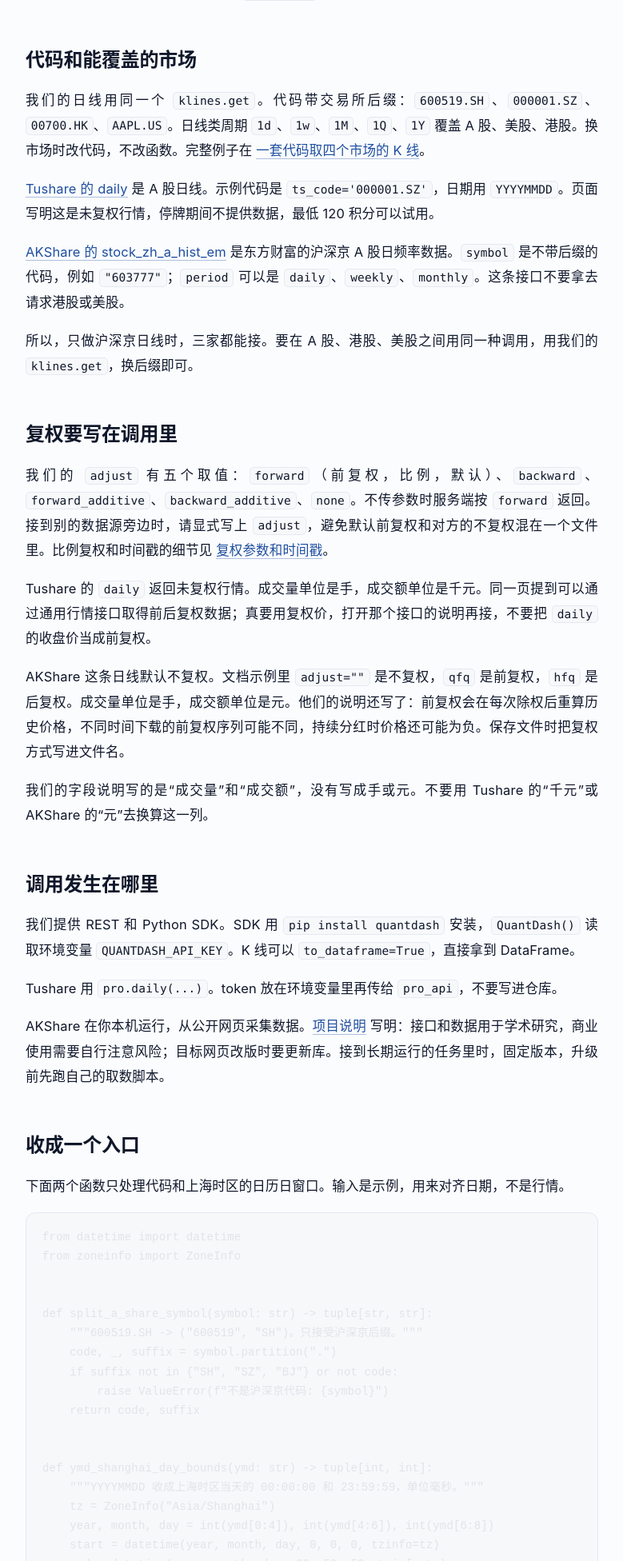
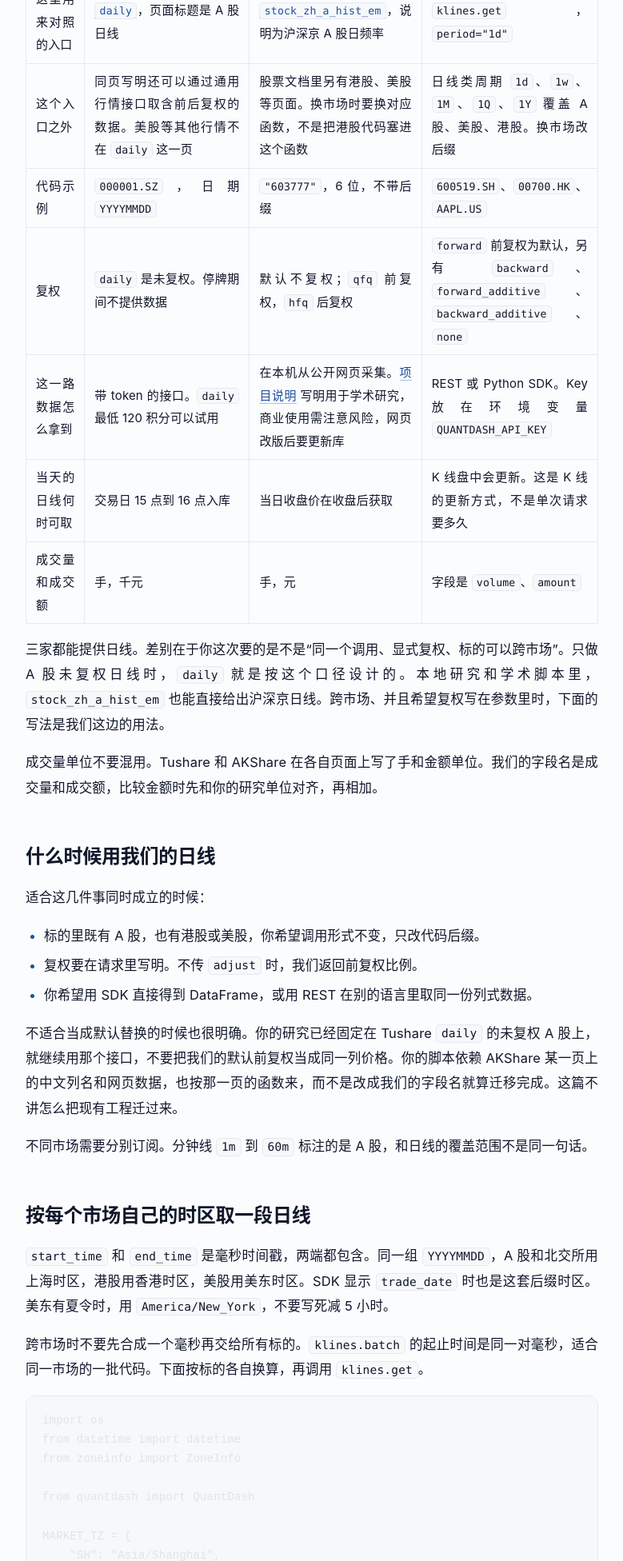
Before and after one commit to quantdash-net/blog, an Astro site: page /posts/document-compare-tushare-akshare-quantdash in a window 1280 px wide. Shown: the part 848-2800 px from the top of the page at 80% size, without its empty margins (112-891 px from the left). Built offline with nearby package versions, Linux system fonts and the light colour scheme; Astro itself is replaced by a stand-in of ours; code samples lack their colours.

Commit message:
重写日线对比稿：对照保留三家，示例只写 QuantDash
去掉三数据源切换器。并列说明共同的日线差异，跨市场取数按各市场时区调用 klines.get。

Co-authored-by: benchmark_cc <Carlosxiaoqing@users.noreply.github.com>

````diff
--- a/src/content/posts/document-compare-tushare-akshare-quantdash.md
+++ b/src/content/posts/document-compare-tushare-akshare-quantdash.md
@@ -1,89 +1,82 @@
 ---
-title: 取同一段日线：Tushare、AKShare 和 QuantDash 怎么接到项目里
-description: 围绕个人量化里最常见的日线任务，说明三家在代码格式、复权、调用方式和后续维护上的差别，以及什么时候直接用我们的 K 线接口。
+title: 取同一段日线：Tushare、AKShare 和 QuantDash
+description: 同一项日线任务下，三家在代码、复权和调用方式上各是什么。后半说明什么时候用我们的 K 线，以及怎样按市场时区取出 A 股、港股、美股日线。
 date: 2026-11-16
 category: 常见问题
 tags: [选型, Tushare, AKShare, 行情数据]
 ---
-研究代码里最先需要的，通常是一段口径明确的日线：哪只标的、哪段日期、前复权还是不复权。Tushare、AKShare 和我们都能接到这个任务上，但代码写法、复权参数和维护方式不一样。这篇只谈日线怎么取、怎么放进自己的函数。更一般的选型问题见 [行情数据 API 怎么选](/posts/choose-market-data-api/)，免费来源的类型见 [免费 / 低成本股票数据接口常见问题](/posts/free-low-cost-stock-data-api-faq/)。
+很多研究都从同一件事开始：给出一段日期和一组标的，拿到口径清楚的日线。Tushare、AKShare 和我们都能做这件事，但代码、复权和调用位置不一样。下面先按这个共同任务对照，再把跨市场日线在 QuantDash 里的写法展开。选型时还要看的其他问题，见 [选行情 API 先看这 8 件事](/posts/choose-market-data-api/)。
 
-## 先把任务写成三件事
+## 对照的是日线任务，不是整家产品
 
-1. 标的用什么代码，换市场时要不要换接口。
-2. 价格是不复权、前复权还是后复权。
-3. 调用发生在你自己的进程里，还是请求一个带密钥的接口。
+表里每一行都只对“取日线”这一件事。某一行写的是对方的一个接口，不代表那家只有这一个接口。
 
-三件事对齐之后，策略层只保留一个 `get_daily`。下面按这个顺序看。
+| 对照点 | Tushare | AKShare | QuantDash |
+| --- | --- | --- | --- |
+| 这里用来对照的入口 | [`daily`](https://tushare.pro/document/2?doc_id=27)，页面标题是 A 股日线 | [`stock_zh_a_hist_em`](https://akshare.akfamily.xyz/data/stock/stock_quote.html)，说明为沪深京 A 股日频率 | `klines.get`，`period="1d"` |
+| 这个入口之外 | 同页写明还可以通过通用行情接口取含前后复权的数据。美股等其他行情不在 `daily` 这一页 | 股票文档里另有港股、美股等页面。换市场时要换对应函数，不是把港股代码塞进这个函数 | 日线类周期 `1d`、`1w`、`1M`、`1Q`、`1Y` 覆盖 A 股、美股、港股。换市场改后缀 |
+| 代码示例 | `000001.SZ`，日期 `YYYYMMDD` | `"603777"`，6 位，不带后缀 | `600519.SH`、`00700.HK`、`AAPL.US` |
+| 复权 | `daily` 是未复权。停牌期间不提供数据 | 默认不复权；`qfq` 前复权，`hfq` 后复权 | `forward` 前复权为默认，另有 `backward`、`forward_additive`、`backward_additive`、`none` |
+| 这一路数据怎么拿到 | 带 token 的接口。`daily` 最低 120 积分可以试用 | 在本机从公开网页采集。[项目说明](https://akshare.akfamily.xyz/introduction.html) 写明用于学术研究，商业使用需注意风险，网页改版后要更新库 | REST 或 Python SDK。Key 放在环境变量 `QUANTDASH_API_KEY` |
+| 当天的日线何时可取 | 交易日 15 点到 16 点入库 | 当日收盘价在收盘后获取 | K 线盘中会更新。这是 K 线的更新方式，不是单次请求要多久 |
+| 成交量和成交额 | 手，千元 | 手，元 | 字段是 `volume`、`amount` |
 
-## 代码和能覆盖的市场
+三家都能提供日线。差别在于你这次要的是不是“同一个调用、显式复权、标的可以跨市场”。只做 A 股未复权日线时，`daily` 就是按这个口径设计的。本地研究和学术脚本里，`stock_zh_a_hist_em` 也能直接给出沪深京日线。跨市场、并且希望复权写在参数里时，下面的写法是我们这边的用法。
 
-我们的日线用同一个 `klines.get`。代码带交易所后缀：`600519.SH`、`000001.SZ`、`00700.HK`、`AAPL.US`。日线类周期 `1d`、`1w`、`1M`、`1Q`、`1Y` 覆盖 A 股、美股、港股。换市场时改代码，不改函数。完整例子在 [一套代码取四个市场的 K 线](/posts/multi-market-klines/)。
+成交量单位不要混用。Tushare 和 AKShare 在各自页面上写了手和金额单位。我们的字段名是成交量和成交额，比较金额时先和你的研究单位对齐，再相加。
 
-[Tushare 的 daily](https://tushare.pro/document/2?doc_id=27) 是 A 股日线。示例代码是 `ts_code='000001.SZ'`，日期用 `YYYYMMDD`。页面写明这是未复权行情，停牌期间不提供数据，最低 120 积分可以试用。
+## 什么时候用我们的日线
 
-[AKShare 的 stock_zh_a_hist_em](https://akshare.akfamily.xyz/data/stock/stock_quote.html) 是东方财富的沪深京 A 股日频率数据。`symbol` 是不带后缀的代码，例如 `"603777"`；`period` 可以是 `daily`、`weekly`、`monthly`。这条接口不要拿去请求港股或美股。
+适合这几件事同时成立的时候：
 
-所以，只做沪深京日线时，三家都能接。要在 A 股、港股、美股之间用同一种调用，用我们的 `klines.get`，换后缀即可。
+- 标的里既有 A 股，也有港股或美股，你希望调用形式不变，只改代码后缀。
+- 复权要在请求里写明。不传 `adjust` 时，我们返回前复权比例。
+- 你希望用 SDK 直接得到 DataFrame，或用 REST 在别的语言里取同一份列式数据。
 
-## 复权要写在调用里
+不适合当成默认替换的时候也很明确。你的研究已经固定在 Tushare `daily` 的未复权 A 股上，就继续用那个接口，不要把我们的默认前复权当成同一列价格。你的脚本依赖 AKShare 某一页上的中文列名和网页数据，也按那一页的函数来，而不是改成我们的字段名就算迁移完成。这篇不讲怎么把现有工程迁过来。
 
-我们的 `adjust` 有五个取值：`forward`（前复权，比例，默认）、`backward`、`forward_additive`、`backward_additive`、`none`。不传参数时服务端按 `forward` 返回。接到别的数据源旁边时，请显式写上 `adjust`，避免默认前复权和对方的不复权混在一个文件里。比例复权和时间戳的细节见 [复权参数和时间戳](/posts/kline-adjust-and-timestamps/)。
+不同市场需要分别订阅。分钟线 `1m` 到 `60m` 标注的是 A 股，和日线的覆盖范围不是同一句话。
 
-Tushare 的 `daily` 返回未复权行情。成交量单位是手，成交额单位是千元。同一页提到可以通过通用行情接口取得前后复权数据；真要用复权价，打开那个接口的说明再接，不要把 `daily` 的收盘价当成前复权。
+## 按每个市场自己的时区取一段日线
 
-AKShare 这条日线默认不复权。文档示例里 `adjust=""` 是不复权，`qfq` 是前复权，`hfq` 是后复权。成交量单位是手，成交额单位是元。他们的说明还写了：前复权会在每次除权后重算历史价格，不同时间下载的前复权序列可能不同，持续分红时价格还可能为负。保存文件时把复权方式写进文件名。
+`start_time` 和 `end_time` 是毫秒时间戳，两端都包含。同一组 `YYYYMMDD`，A 股和北交所用上海时区，港股用香港时区，美股用美东时区。SDK 显示 `trade_date` 时也是这套后缀时区。美东有夏令时，用 `America/New_York`，不要写死减 5 小时。
 
-我们的字段说明写的是“成交量”和“成交额”，没有写成手或元。不要用 Tushare 的“千元”或 AKShare 的“元”去换算这一列。
-
-## 调用发生在哪里
-
-我们提供 REST 和 Python SDK。SDK 用 `pip install quantdash` 安装，`QuantDash()` 读取环境变量 `QUANTDASH_API_KEY`。K 线可以 `to_dataframe=True`，直接拿到 DataFrame。
-
-Tushare 用 `pro.daily(...)`。token 放在环境变量里再传给 `pro_api`，不要写进仓库。
-
-AKShare 在你本机运行，从公开网页采集数据。[项目说明](https://akshare.akfamily.xyz/introduction.html) 写明：接口和数据用于学术研究，商业使用需要自行注意风险；目标网页改版时要更新库。接到长期运行的任务里时，固定版本，升级前先跑自己的取数脚本。
-
-## 收成一个入口
-
-下面两个函数只处理代码和上海时区的日历日窗口。输入是示例，用来对齐日期，不是行情。
+跨市场时不要先合成一个毫秒再交给所有标的。`klines.batch` 的起止时间是同一对毫秒，适合同一市场的一批代码。下面按标的各自换算，再调用 `klines.get`。
 
 ```python
+import os
 from datetime import datetime
 from zoneinfo import ZoneInfo
 
+from quantdash import QuantDash
 
-def split_a_share_symbol(symbol: str) -> tuple[str, str]:
-    """600519.SH -> ("600519", "SH")。只接受沪深京后缀。"""
-    code, _, suffix = symbol.partition(".")
-    if suffix not in {"SH", "SZ", "BJ"} or not code:
-        raise ValueError(f"不是沪深京代码: {symbol}")
-    return code, suffix
+MARKET_TZ = {
+    "SH": "Asia/Shanghai",
+    "SZ": "Asia/Shanghai",
+    "BJ": "Asia/Shanghai",
+    "HK": "Asia/Hong_Kong",
+    "US": "America/New_York",
+}
 
 
-def ymd_shanghai_day_bounds(ymd: str) -> tuple[int, int]:
-    """YYYYMMDD 收成上海时区当天的 00:00:00 和 23:59:59，单位毫秒。"""
-    tz = ZoneInfo("Asia/Shanghai")
+def day_bounds_ms(symbol: str, ymd: str) -> tuple[int, int]:
+    """把 YYYYMMDD 收成该标的市场时区的 00:00:00 和 23:59:59，单位毫秒。"""
+    suffix = symbol.rsplit(".", 1)[-1]
+    tz = ZoneInfo(MARKET_TZ[suffix])
     year, month, day = int(ymd[0:4]), int(ymd[4:6]), int(ymd[6:8])
-    start = datetime(year, month, day, 0, 0, 0, tzinfo=tz)
+    start = datetime(year, month, day, tzinfo=tz)
     end = datetime(year, month, day, 23, 59, 59, tzinfo=tz)
     return int(start.timestamp() * 1000), int(end.timestamp() * 1000)
-```
-
-真正的请求按各家文档拼。Key 放在环境变量里。A 股可以走下面的分支；港股和美股日线走我们的分支，只换 `symbol`。
-
-```python
-import os
 
 
-def get_daily(symbol: str, start: str, end: str, source: str, adjust: str = "none"):
-    """start、end 为 YYYYMMDD。symbol 使用 600519.SH 这种写法。"""
-    if source == "quantdash":
-        from quantdash import QuantDash
-
-        qd = QuantDash(api_key=os.environ["QUANTDASH_API_KEY"])
-        start_ms, _ = ymd_shanghai_day_bounds(start)
-        _, end_ms = ymd_shanghai_day_bounds(end)
-        return qd.klines.get(
+def daily_bars(symbols: list[str], start: str, end: str, adjust: str = "forward"):
+    """取多只标的的日线。adjust 请显式传入。"""
+    qd = QuantDash(api_key=os.environ["QUANTDASH_API_KEY"])
+    frames = {}
+    for symbol in symbols:
+        start_ms, _ = day_bounds_ms(symbol, start)
+        _, end_ms = day_bounds_ms(symbol, end)
+        frames[symbol] = qd.klines.get(
             symbol,
             period="1d",
             start_time=start_ms,
@@ -91,44 +84,28 @@ def get_daily(symbol: str, start: str, end: str, source: str, adjust: str = "non
             adjust=adjust,
             to_dataframe=True,
         )
-    code, _suffix = split_a_share_symbol(symbol)
-    if source == "tushare":
-        import tushare as ts
+    return frames
 
-        pro = ts.pro_api(os.environ["TUSHARE_TOKEN"])
-        # daily 是未复权。需要复权时改用 Tushare 文档中的复权接口。
-        return pro.daily(ts_code=symbol, start_date=start, end_date=end)
-    if source == "akshare":
-        import akshare as ak
 
-        ak_adjust = {"": "", "none": "", "forward": "qfq", "backward": "hfq"}[adjust]
-        return ak.stock_zh_a_hist_em(
-            symbol=code,
-            period="daily",
-            start_date=start,
-            end_date=end,
-            adjust=ak_adjust,
-        )
-    raise ValueError(f"未知数据源: {source}")
+watchlist = ["600519.SH", "00700.HK", "AAPL.US"]
+bars = daily_bars(watchlist, "20260501", "20260529", adjust="forward")
+for symbol, df in bars.items():
+    print(symbol, len(df), df["trade_date"].iloc[0], df["trade_date"].iloc[-1])
 ```
 
-日 K 的时间戳落在当天哪一分钟，文档没有规定。上面的窗口是上海日历日的闭区间，接到数据后看一眼 `trade_date`，再决定要不要收窄 `end_time`。
+`20260501` 到 `20260529` 是日历日示例，不是一份已核对过的交易日清单。返回的 `trade_date` 才是这只标的的交易日。接到数据后看首尾日期是否落在你要的区间里；日 K 的时间戳落在当天哪一分钟，以返回的 `timestamp` 为准。
 
-## 怎么选
-
-- 沪深京、港股、美股日线要放在同一次调用里：用我们的 `klines.get`，显式传入 `adjust`。
-- 已经在用 Tushare 的 A 股未复权日线：继续 `daily`，成交额按千元换算，复权不要假定已经做好。
-- 本地脚本、学术研究、并且接受随网页改版升级库：可以用 `stock_zh_a_hist_em`，把复权参数和库版本记在缓存文件旁。
+保存时把 `adjust` 写进文件名。前复权序列会在新的除权之后变化，下载日期也一起记下。复权取值和时区的进一步说明在 [复权参数和时间戳](/posts/kline-adjust-and-timestamps/)。四个市场的最小循环在 [一套代码取四个市场的 K 线](/posts/multi-market-klines/)。
 
 ## 问答
 
-**问：三家的日线收盘价能直接比吗？**
-答：先看复权。Tushare `daily` 和 AKShare 的默认结果都是不复权。我们不传 `adjust` 时返回前复权。比较前把三边都设成同一种口径。
+**问：三家日线的收盘价能放进同一列吗？**
+答：先把复权说成同一种。`daily` 和 `stock_zh_a_hist_em` 的默认结果是不复权。我们不传 `adjust` 时是前复权。要和未复权价比较，请求里写 `adjust="none"`。
 
-**问：港股代码能传给 AKShare 的这条日线吗？**
-答：不能。`stock_zh_a_hist_em` 的说明是沪深京 A 股。港股、美股日线用我们的后缀代码，例如 `00700.HK`、`AAPL.US`。
+**问：AKShare 是不是不能取港股？**
+答：不能这样说。`stock_zh_a_hist_em` 这一条是沪深京日线。港股、美股在 AKShare 的其他页面。我们这边港股日线用 `00700.HK` 这种后缀，走同一个 `klines.get`。
 
-**问：成交额为什么对不上？**
-答：Tushare `daily` 的成交额是千元，AKShare 这条日线是元。我们的文档没有写单位，不要套用这两边的换算。
+**问：快照约 3 秒刷新，是不是这次日线请求只要 3 秒？**
+答：不是。约 3 秒是实时快照的刷新间隔。日线请求自己的耗时是另一件事。K 线盘中会更新，指的是盘中的 K 线还在变化。
 
-> 行情接口的用法以各家文档为准。我们的参数说明见 [中文文档](https://docs.quantdash.net/zh-Hans)。本文不构成投资建议。
+> 参数以 [中文文档](https://docs.quantdash.net/zh-Hans) 为准。Tushare、AKShare 的行为以文中链接的页面为准。本文不构成投资建议。
````
